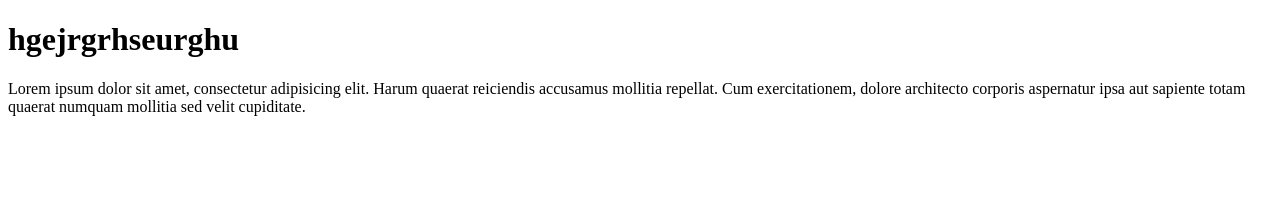
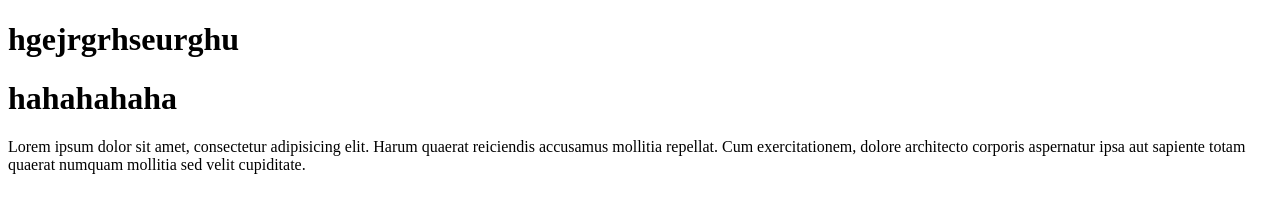
Before and after one commit to haduylong/Sesson1, a plain HTML site: page index.html in a window 1280 px wide. Drawn offline with Linux system fonts and the light colour scheme.

Commit message:
Update index.html

```diff
--- a/index.html
+++ b/index.html
@@ -10,6 +10,7 @@
 
 <body>
     <h1>hgejrgrhseurghu</h1>
+    <h1>hahahahaha</h1>
     <p>Lorem ipsum dolor sit amet, consectetur adipisicing elit. Harum quaerat reiciendis accusamus mollitia repellat. Cum exercitationem, dolore architecto corporis aspernatur ipsa aut sapiente totam quaerat numquam mollitia sed velit cupiditate.</p>
 </body>
 
```
